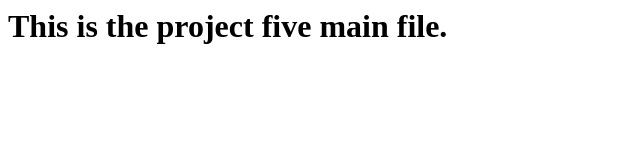
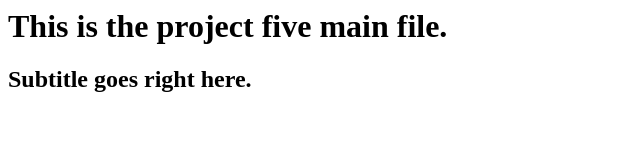
Before and after one commit to aarnadlr/project-5, a plain HTML site: page index.html in a window 1280 px wide. Shown: the whole page, without its empty margins (0-640 px from the left). Drawn offline with Linux system fonts and the light colour scheme.

Commit message:
added subtitle.

```diff
--- a/index.html
+++ b/index.html
@@ -1 +1,2 @@
 <h1>This is the project five main file.</h1>
+<h2>Subtitle goes right here.</h2>
```
